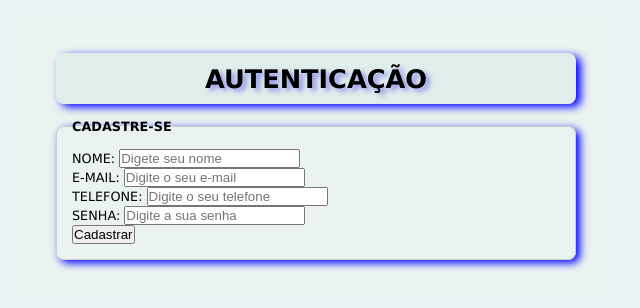
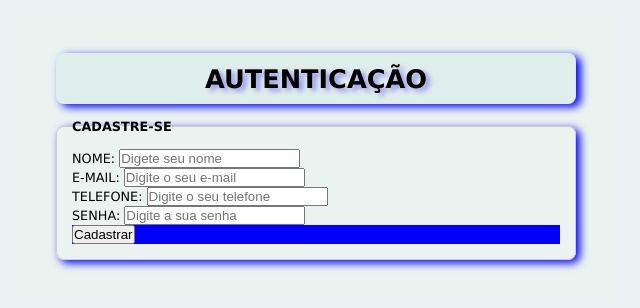
Before and after one commit to RobertDalexander/User-Authentication-, a plain HTML site: page index.html in a window 1280 px wide. Shown: the whole page, without its empty margins (324-964 px from the left). Drawn offline with Linux system fonts and the light colour scheme.

Commit message:
Update style.css

```diff
--- a/style.css
+++ b/style.css
@@ -43,4 +43,7 @@ legend{
     text-transform: uppercase;
 }
 
-label{
+.submit{
+   background:blue;
+   color:white;
+}
```
